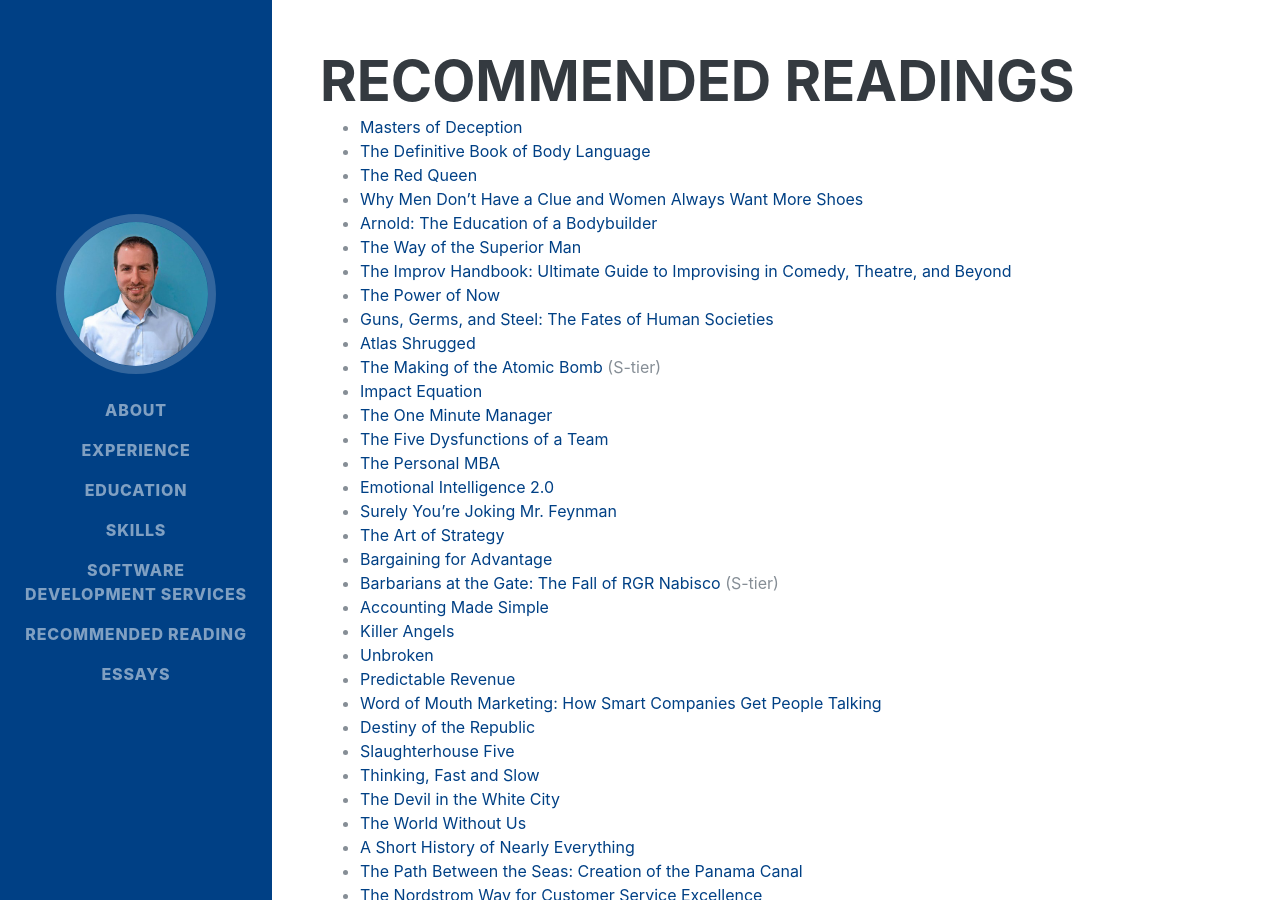
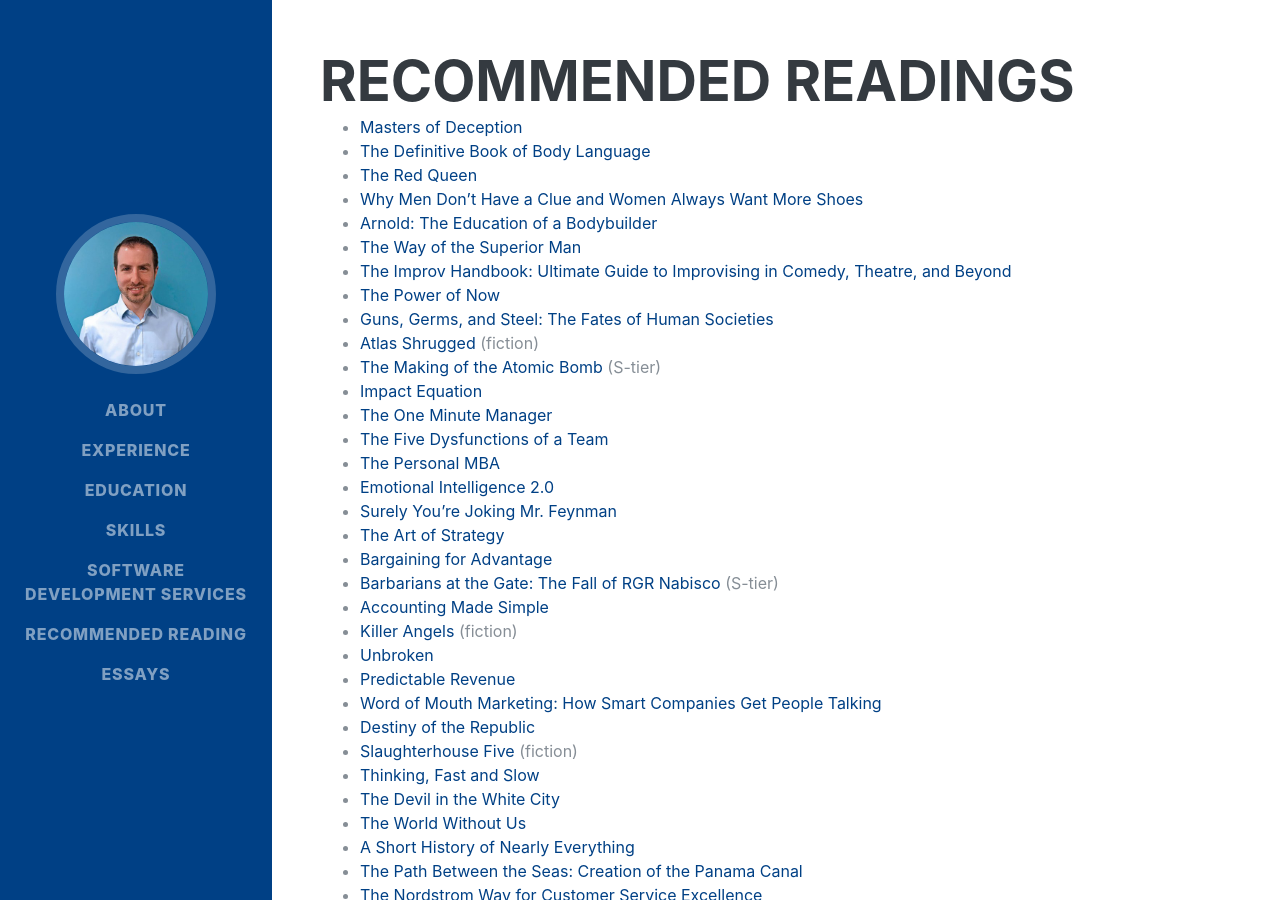
Before and after one commit to apexdodge/apexdodge.github.io, a Jekyll site: the page built from recommended-reading.md, in a window 1280 px wide and 900 px high. Built offline with Jekyll 4.4.1, drawn with Linux system fonts in a browser that asks for light colours; some web fonts are replaced.

Commit message:
Update recommended-reading.md

```diff
--- a/recommended-reading.md
+++ b/recommended-reading.md
@@ -19,7 +19,7 @@ bluth_page_subtitle:
   * <a href="http://amzn.to/13G3afO" target="_blank">The Improv Handbook: Ultimate Guide to Improvising in Comedy, Theatre, and Beyond</a>
   * <a href="http://amzn.to/12uUaup" target="_blank">The Power of Now</a>
   * <a href="http://amzn.to/YNRY8X" target="_blank">Guns, Germs, and Steel: The Fates of Human Societies</a>
-  * <a href="http://amzn.to/108dKrl" target="_blank">Atlas Shrugged</a>
+  * <a href="http://amzn.to/108dKrl" target="_blank">Atlas Shrugged</a> (fiction)
   * <a href="http://amzn.to/Wvmsm3" target="_blank">The Making of the Atomic Bomb</a> (S-tier)
   * <a href="http://amzn.to/15yp2Ic" target="_blank">Impact Equation</a>
   * <a href="http://amzn.to/ZdlysO" target="_blank">The One Minute Manager</a>
@@ -31,12 +31,12 @@ bluth_page_subtitle:
   * <a href="http://amzn.to/14ZM3BF" target="_blank">Bargaining for Advantage</a>
   * <a href="http://amzn.to/10ug3XZ" target="_blank">Barbarians at the Gate: The Fall of RGR Nabisco</a> (S-tier)
   * [Accounting Made Simple](http://amzn.to/18W2wgU)
-  * <a href="http://amzn.to/169yqBb" target="_blank">Killer Angels</a>
+  * <a href="http://amzn.to/169yqBb" target="_blank">Killer Angels</a> (fiction)
   * <a href="http://amzn.to/1eXUUuA" target="_blank">Unbroken</a>
   * [Predictable Revenue](http://amzn.to/19uJGts)
   * <a href="http://http//amzn.to/1ijh6kK" target="_blank">Word of Mouth Marketing: How Smart Companies Get People Talking</a>
   * <a href="http://amzn.to/1amTGv6" target="_blank">Destiny of the Republic</a>
-  * <a href="http://amzn.to/L0HCEb" target="_blank">Slaughterhouse Five</a>
+  * <a href="http://amzn.to/L0HCEb" target="_blank">Slaughterhouse Five</a> (fiction)
   * [Thinking, Fast and Slow](http://amzn.to/Wb6XRB)
   * [The Devil in the White City](http://amzn.to/1rRwI6o)
   * [The World Without Us](http://amzn.to/VMhJwC)
```
